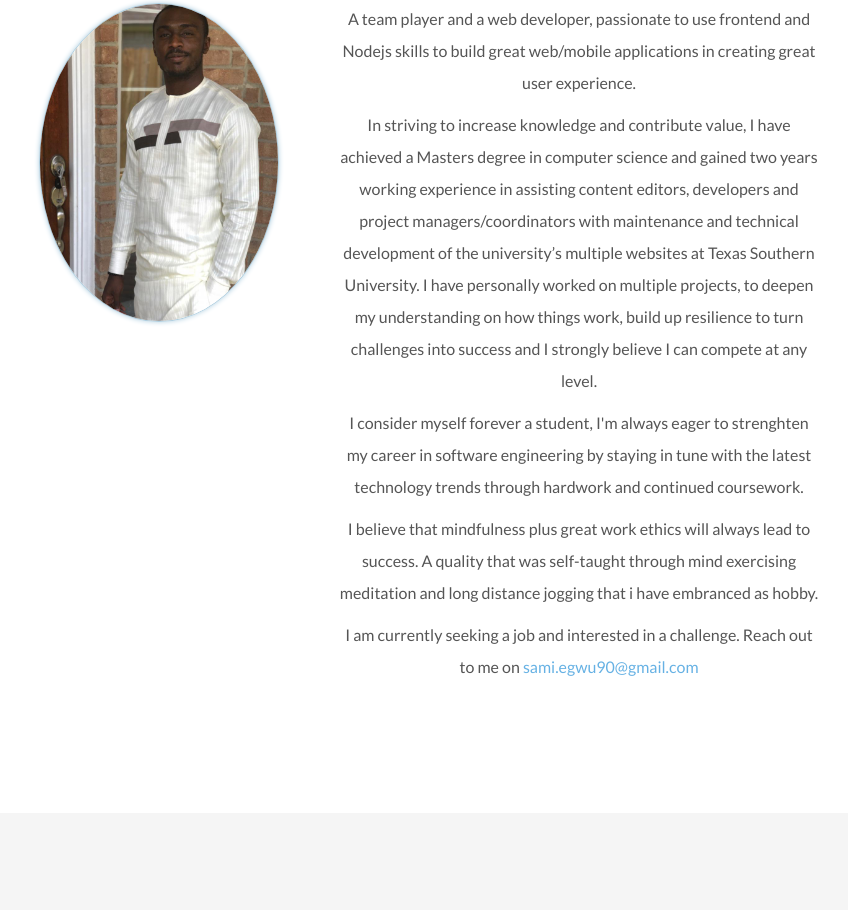
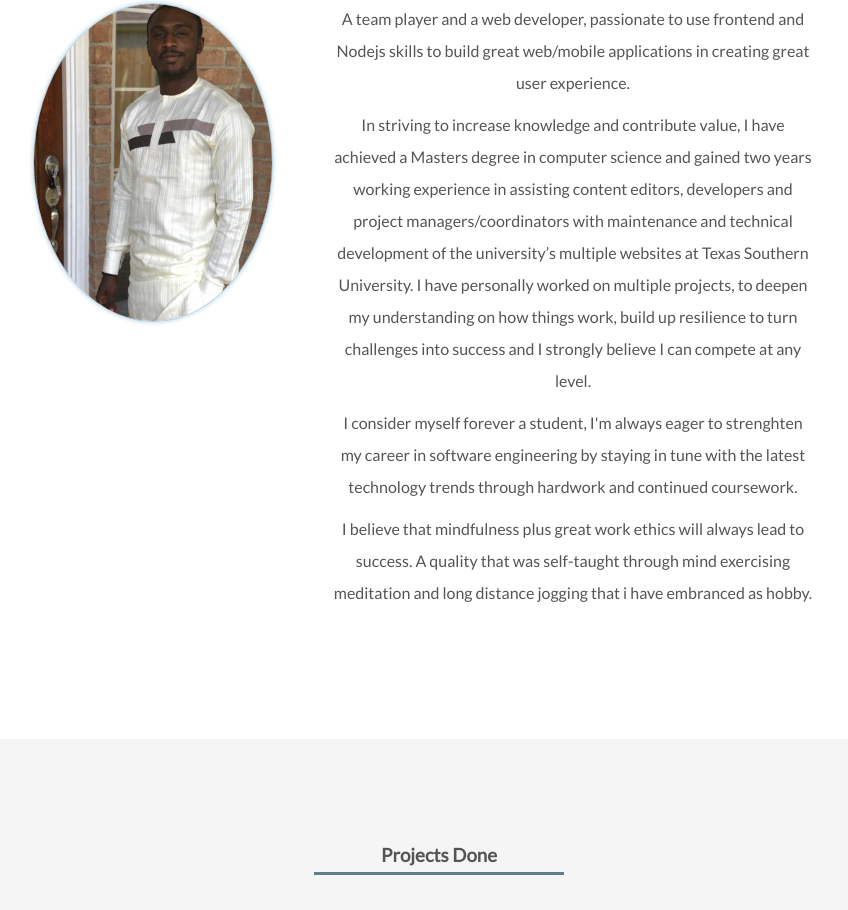
Before and after one commit to Sammy0807/C.V, a plain HTML site: page index.html in a window 1280 px wide. Shown: the part 1003-1913 px from the top of the page, without its empty margins (201-1049 px from the left). Drawn offline with Linux system fonts and the light colour scheme.

Commit message:
Update index.html

```diff
--- a/index.html
+++ b/index.html
@@ -43,8 +43,8 @@
                     <p>In striving to increase knowledge and contribute value, I have achieved a Masters degree in computer science and gained two years working experience in assisting content editors, developers and project managers/coordinators with maintenance and technical development of the university’s multiple websites at Texas Southern University. I have personally worked on multiple projects, to deepen my understanding on how things work, build up resilience to turn challenges into success and I strongly believe I can compete at any level.</p>
                     <p>I consider myself forever a student, I'm always eager to strenghten my career in software engineering by staying in tune with the latest technology trends through hardwork and continued coursework.</p>
                     <p>I believe that mindfulness plus great work ethics will always lead to success. A quality that was self-taught through mind exercising meditation and long distance jogging that i have embranced as hobby.</p>
-                    <p> I am currently seeking a job and interested in a challenge. Reach out to me on <a href="mailto:" class="links">sami.egwu90@gmail.com</a></p>
-                </li>
+
+                </li>D
             </ul>
 
         </section>
```
